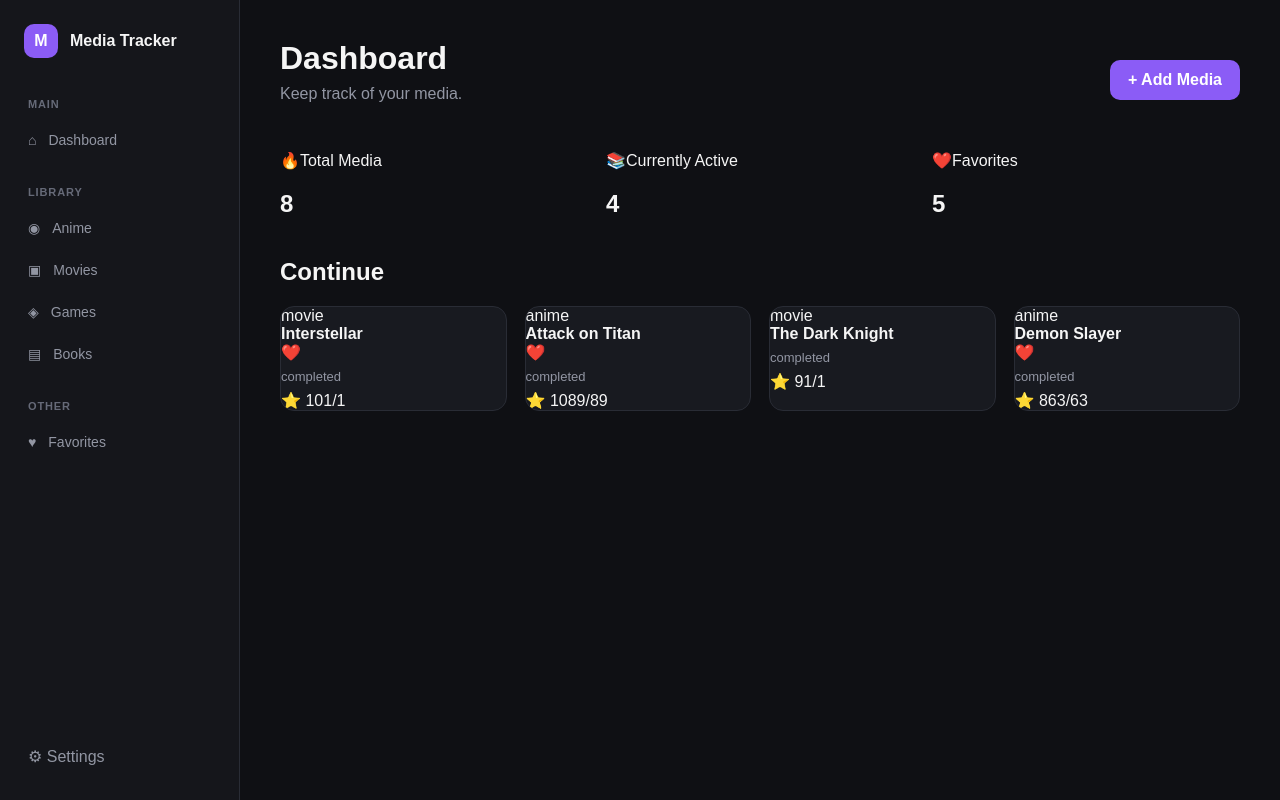
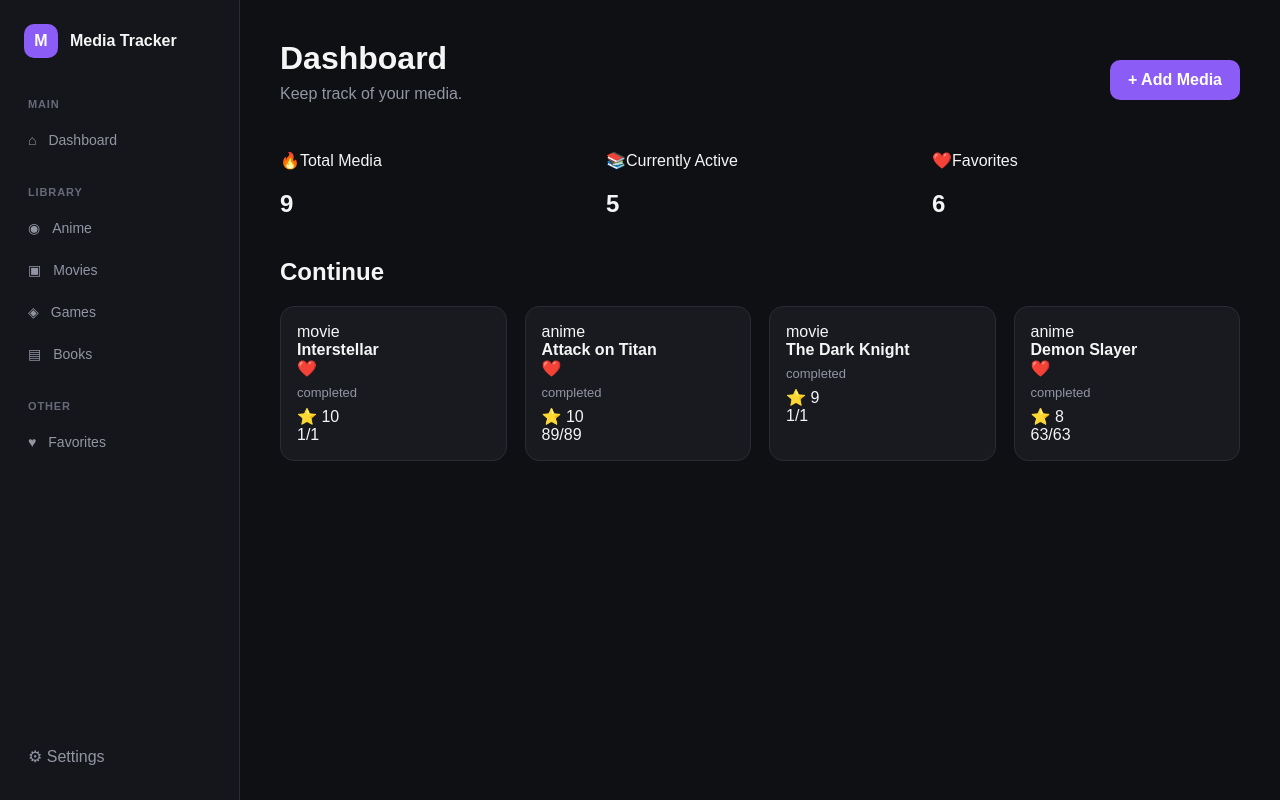
Before and after one commit to JorisDeRidder42/Media-tracker, a React (Vite) app in the folder media-tracker/: page / in a window 1280 px wide. Built offline with nearby package versions, Linux system fonts and the light colour scheme.

Commit message:
fix: padding cards and dummydata

```diff
--- a/media-tracker/src/components/MediaCard.jsx
+++ b/media-tracker/src/components/MediaCard.jsx
@@ -16,7 +16,7 @@ const MediaCard = ({ media }) => {
         <p>{media.status}</p>
 
         <div className="media-card-footer">
-          <span>⭐ {media.rating}</span>
+          <div>⭐ {media.rating}</div>
           <span>
             {media.progress}/{media.total}
           </span>
--- a/media-tracker/src/data/dummyData.js
+++ b/media-tracker/src/data/dummyData.js
@@ -20,7 +20,7 @@ export const media = [
     progress: 1,
     total: 1,
     favorite: true,
-    path: "https://external-content.duckduckgo.com/iu/?u=https%3A%2F%2Fwww.cinefilos.it%2Fwp-content%2Fuploads%2F2018%2F08%2Finterstellar.jpg&f=1&nofb=1&ipt=8f8f02cc847c7f05a022802a3470cd5c6d14955521f3bad2a3faeab344fc8ba8&ipo=images",
+    // path: "https://external-content.duckduckgo.com/iu/?u=https%3A%2F%2Fwww.cinefilos.it%2Fwp-content%2Fuploads%2F2018%2F08%2Finterstellar.jpg&f=1&nofb=1&ipt=8f8f02cc847c7f05a022802a3470cd5c6d14955521f3bad2a3faeab344fc8ba8&ipo=images",
   },
   {
     id: 3,
@@ -54,7 +54,7 @@ export const media = [
     progress: 89,
     total: 89,
     favorite: true,
-    path: "https://external-content.duckduckgo.com/iu/?u=https%3A%2F%2Ftse1.mm.bing.net%2Fth%2Fid%2FOIP.QMfYwjC_8EUTEbGGsv7lHgHaD-%3Fr%3D0%26pid%3DApi&f=1&ipt=3d6c0a1b8de40348634bfbdf0c36eb4dea1a1f1b9538b99d56a5b04eae4cb2d5&ipo=images",
+    // path: "https://external-content.duckduckgo.com/iu/?u=https%3A%2F%2Ftse1.mm.bing.net%2Fth%2Fid%2FOIP.QMfYwjC_8EUTEbGGsv7lHgHaD-%3Fr%3D0%26pid%3DApi&f=1&ipt=3d6c0a1b8de40348634bfbdf0c36eb4dea1a1f1b9538b99d56a5b04eae4cb2d5&ipo=images",
   },
   {
     id: 6,
@@ -66,7 +66,7 @@ export const media = [
     progress: 1,
     total: 1,
     favorite: false,
-    path: "https://external-content.duckduckgo.com/iu/?u=https%3A%2F%2Fm.media-amazon.com%2Fimages%2FM%2FMV5BYzg4OTUzNmQtMzU0Yy00YTQ2LTgyZmItNjJkZjIwYWNmZjIyXkEyXkFqcGc%40._V1_FMjpg_UX1000_.jpg&f=1&nofb=1&ipt=a14df7d24178200536756430975c7d56949cec03f53d286eaf41ba7dcd8b7e11&ipo=images",
+    // path: "https://external-content.duckduckgo.com/iu/?u=https%3A%2F%2Fm.media-amazon.com%2Fimages%2FM%2FMV5BYzg4OTUzNmQtMzU0Yy00YTQ2LTgyZmItNjJkZjIwYWNmZjIyXkEyXkFqcGc%40._V1_FMjpg_UX1000_.jpg&f=1&nofb=1&ipt=a14df7d24178200536756430975c7d56949cec03f53d286eaf41ba7dcd8b7e11&ipo=images",
   },
   {
     id: 7,
@@ -90,4 +90,15 @@ export const media = [
     total: 63,
     favorite: true,
   },
+  {
+    id: 9,
+    title: "Sword art online",
+    type: "anime",
+    status: "watching",
+    rating: 9,
+    genre: ["Adventure", "Sci-fi, Fantasy"],
+    progress: 49,
+    total: 96,
+    favorite: true,
+  },
 ];
--- a/media-tracker/src/index.css
+++ b/media-tracker/src/index.css
@@ -82,6 +82,7 @@ select {
   border: 1px solid var(--border);
   border-radius: 14px;
   transition: 0.2s ease;
+  padding: 1em;
 }
 
 .media-card:hover {
```
